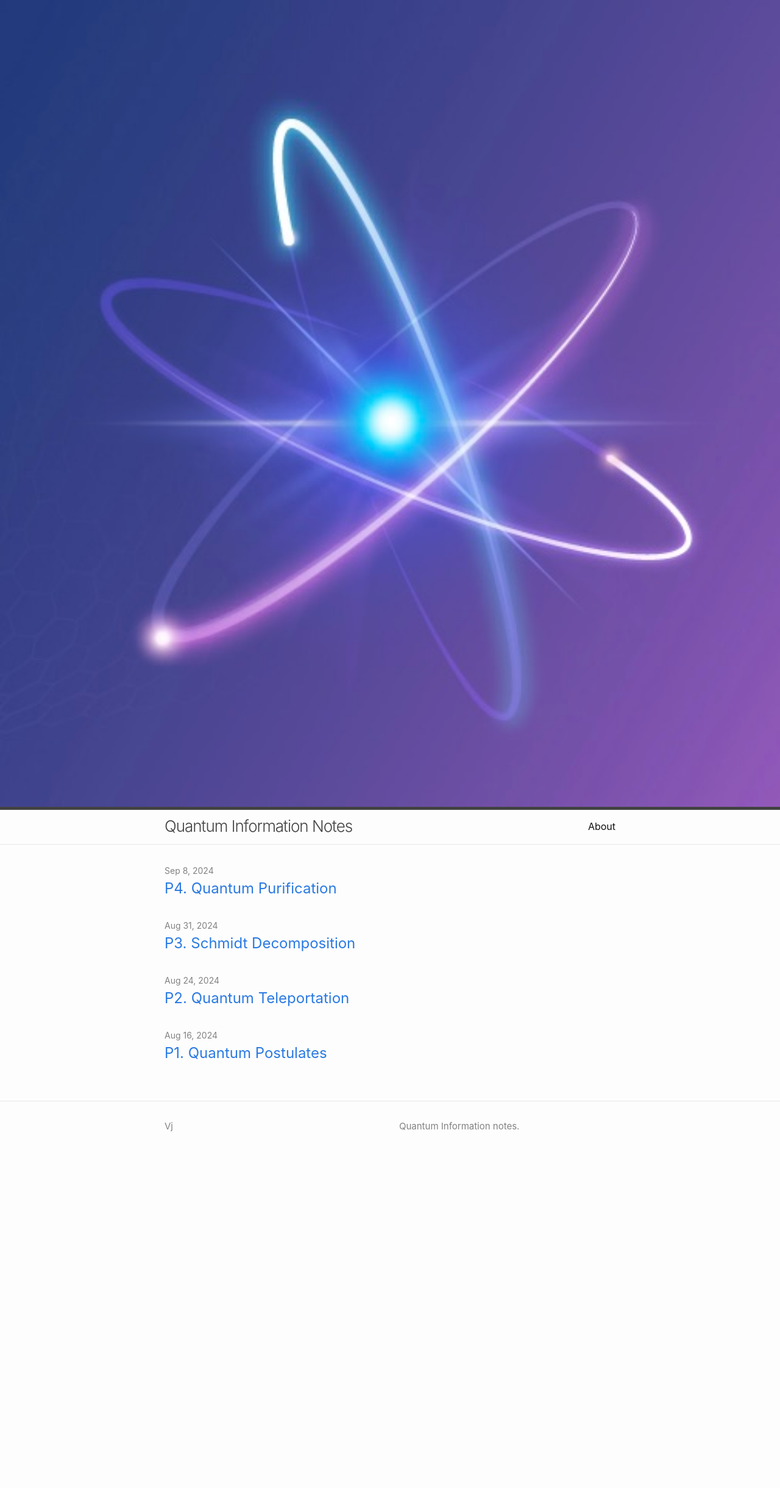
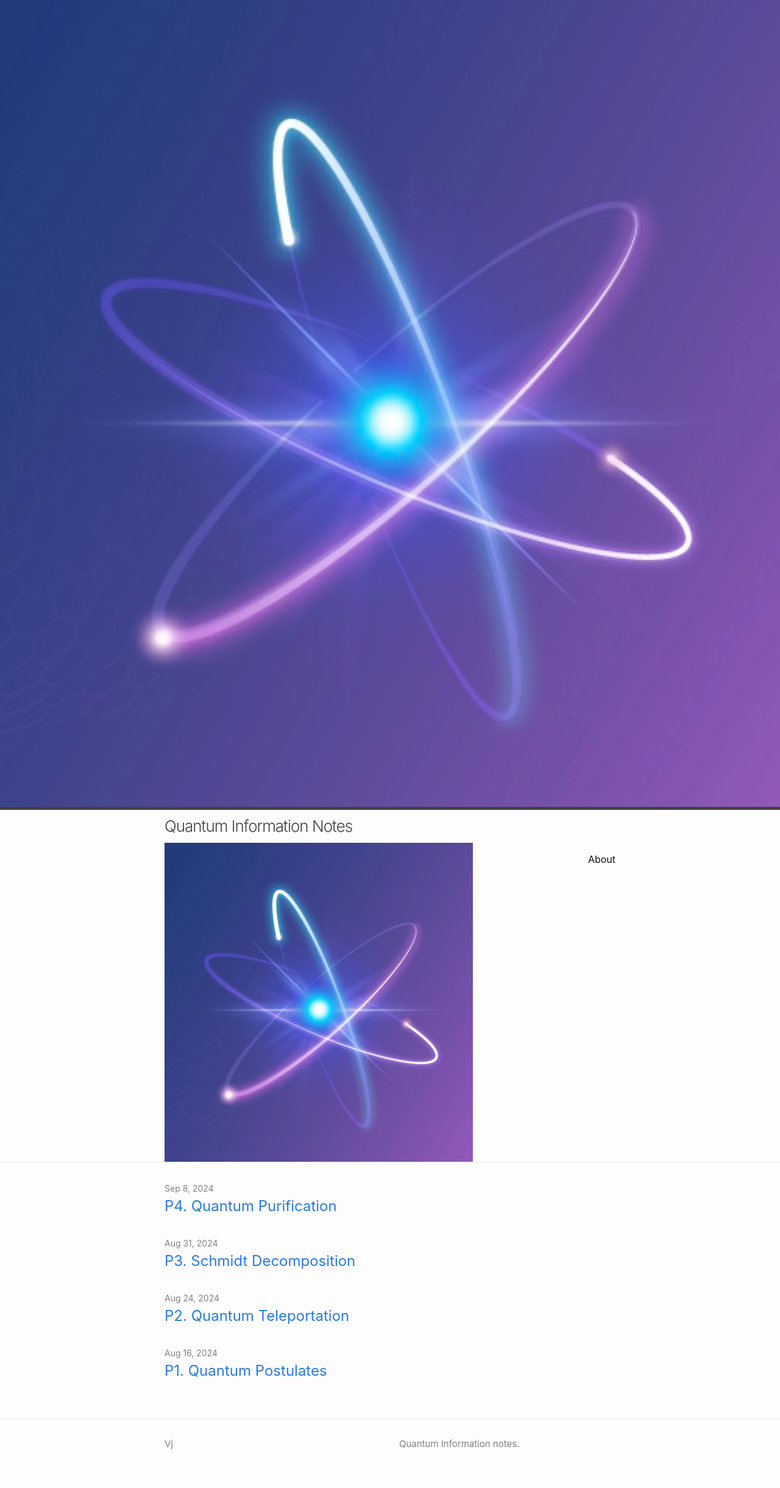
Before and after one commit to qcnotes/qcnotes.github.io, a Jekyll site: the page built from index.md, in a window 1280 px wide. Shown: the whole page at 61% size. Built offline with Jekyll 4.4.1, drawn with Linux system fonts in a browser that asks for light colours; before the commit the page ends 1918 px from its top, so only the background shows below that.

Commit message:
Update header.html

```diff
--- a/_includes/header.html
+++ b/_includes/header.html
@@ -5,7 +5,7 @@
     {%- assign page_paths = site.header_pages | default: default_paths -%}
     {%- assign titles_size = site.pages | map: 'title' | join: '' | size -%}
     <a class="site-title" rel="author" href="{{ "/" | relative_url }}">{{ site.title | escape }}</a>
-
+<img class="logo" src="/assets/images/blog_logo.jpeg" alt="Logo">
     {%- if titles_size > 0 -%}
       <nav class="site-nav">
         <input type="checkbox" id="nav-trigger" class="nav-trigger" />
```
